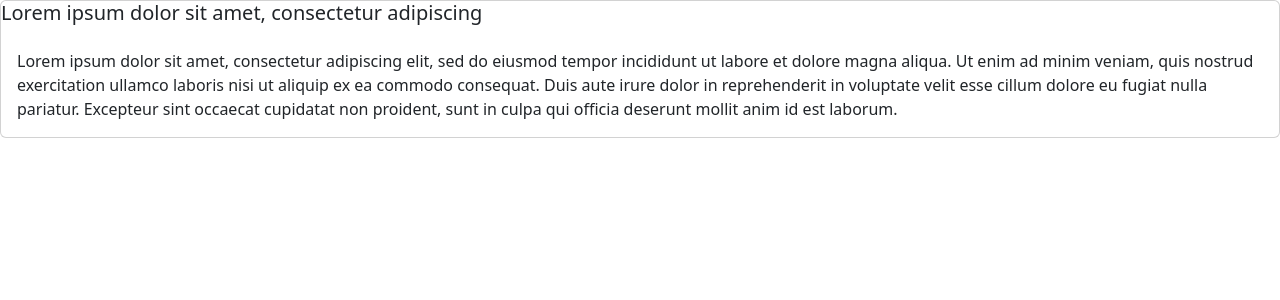
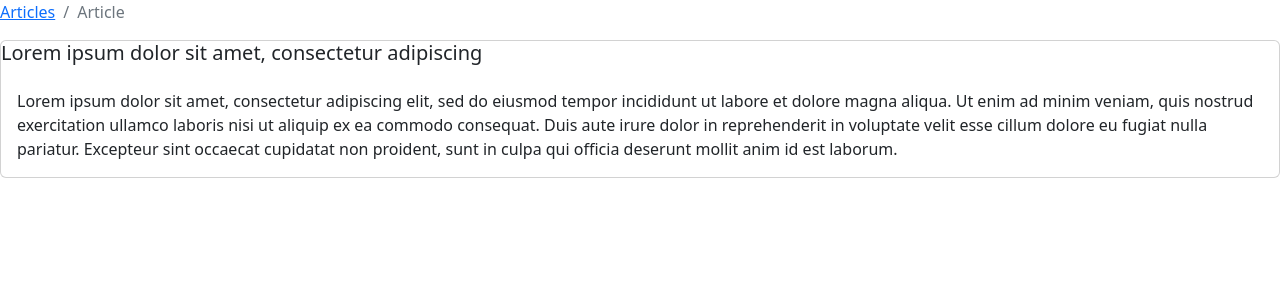
Before and after one commit to danieldev0353/express-next-newsapp, a Next.js app in the folder client/: page /articles/lorem-ipsum-dolor-sit-amet-consectetur-adipiscing in a window 1280 px wide. Shown: the top 300 px of the page. Built offline with nearby package versions, Linux system fonts and the light colour scheme.

Commit message:
Link pages together

```diff
--- a/client/pages/articles/[articleSlug].js
+++ b/client/pages/articles/[articleSlug].js
@@ -1,5 +1,7 @@
 import { useRouter } from 'next/router';
+import Breadcrumb from 'react-bootstrap/Breadcrumb';
 import Card from 'react-bootstrap/Card';
+import Link from 'next/link';
 
 import articles from '../../articles';
 
@@ -8,6 +10,14 @@ export default function ArticleSlug(props) {
 
   return (
     <>
+      <Breadcrumb>
+        <Breadcrumb.Item linkAs={Link} href="/articles">
+          <a>Articles</a>
+        </Breadcrumb.Item>
+        <Breadcrumb.Item active>
+          <a>Article</a>
+        </Breadcrumb.Item>
+      </Breadcrumb>
       <Card>
         <Card.Title>{props.article.title}</Card.Title>
         <Card.Body>
--- a/client/pages/articles/index.js
+++ b/client/pages/articles/index.js
@@ -1,4 +1,5 @@
 import { Card } from 'react-bootstrap';
+import Link from 'next/link';
 
 import articles from '../../articles';
 
@@ -10,7 +11,9 @@ export default function ArticlesIndex(props) {
         {props.articles.map((article) => (
           <Card className="mb-2" key={article.id}>
             <Card.Body>
-              {article.title}
+              <Link href={`/articles/${article.slug}`}>
+                <a>{article.title}</a>
+              </Link>
             </Card.Body>
           </Card>
         ))}
```
